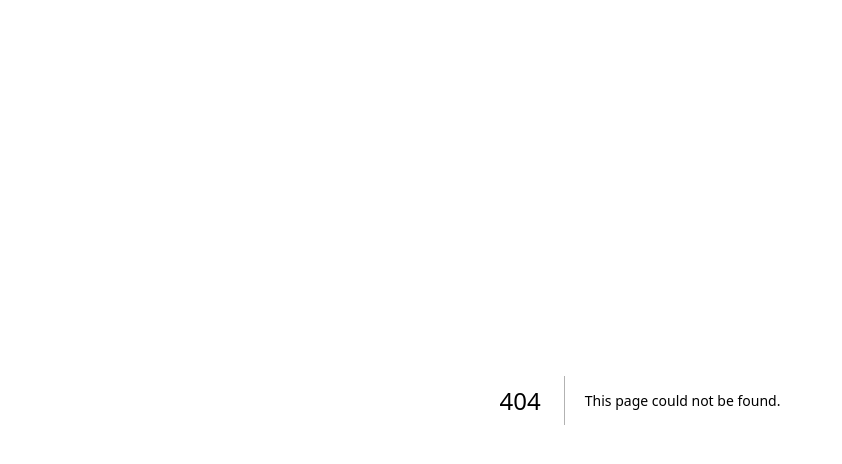
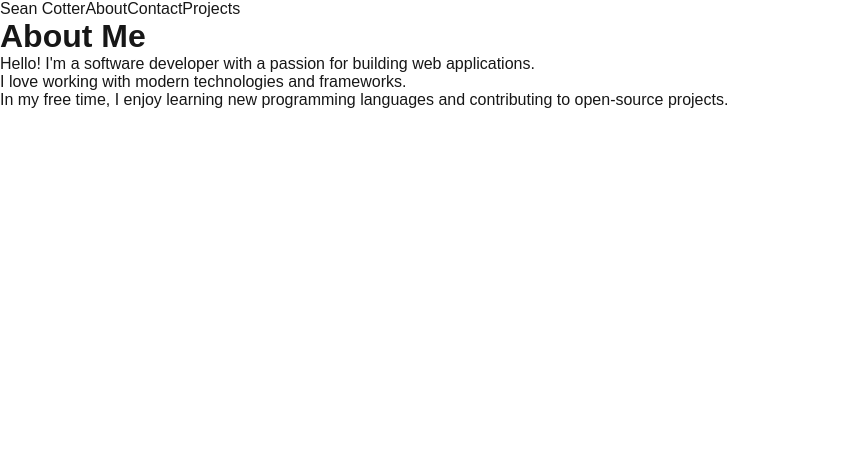
Before and after one commit to theDeveloperShoon/theDeveloperShoon.github.io, a Next.js app: page /about in a window 1280 px wide. Before the commit this address had no page. Shown: the top 464 px of the page, without its empty margins (0-842 px from the left). Built offline with nearby package versions, Linux system fonts and the light colour scheme.

Commit message:
Added general page layout

```diff
--- a/index.html
+++ /dev/null
@@ -1 +0,0 @@
-"Hello World"
--- /dev/null
+++ b/src/app/about/page.js
@@ -0,0 +1,11 @@
+
+export default function Page(){
+    return (
+        <div className="flex flex-col items-center justify-center min-h-screen bg-gray-100">
+            <h1 className="text-4xl font-bold mb-4">About Me</h1>
+            <p className="text-lg mb-2">Hello! I'm a software developer with a passion for building web applications.</p>
+            <p className="text-lg mb-2">I love working with modern technologies and frameworks.</p>
+            <p className="text-lg mb-2">In my free time, I enjoy learning new programming languages and contributing to open-source projects.</p>
+        </div>
+    );
+}
--- /dev/null
+++ b/src/app/components/nav.js
@@ -0,0 +1,39 @@
+import Link from "next/link"
+
+const navItems = {
+    "/" : {
+        name: "Sean Cotter",
+    },
+    "/about": {
+        name: "About",
+    },
+    "/contact": {
+        name: "Contact",
+    },
+    "/projects": {
+        name: "Projects",
+    },
+}
+
+export default function Navbar() {
+    return (
+        <aside>
+            <div>
+                <nav>
+                    <div>
+                        {Object.entries(navItems).map(([path, { name }]) => {
+                            return (
+                                <Link
+                                    key={path}
+                                    href={path}
+                                    >
+                                        {name}
+                                    </Link>
+                            )
+                        })}
+                    </div>
+                </nav>
+            </div>
+        </aside>
+    )
+}
--- a/src/app/layout.js
+++ b/src/app/layout.js
@@ -1,5 +1,6 @@
+import "./globals.css";
 import { Geist, Geist_Mono } from "next/font/google";
-import "./globals.css";
+import Navbar from "./components/nav";
 
 const geistSans = Geist({
   variable: "--font-geist-sans",
@@ -20,6 +21,7 @@ export default function RootLayout({ children }) {
   return (
     <html lang="en">
       <body className={`${geistSans.variable} ${geistMono.variable}`}>
+        <Navbar />
         {children}
       </body>
     </html>
```
Also changed, not shown: src/app/contact/page.js (added, +11 -0 lines), src/app/page.js (+27 -0 lines), src/app/page.module.css (+22 -0 lines), src/app/projects/page.js (added, +13 -0 lines).
